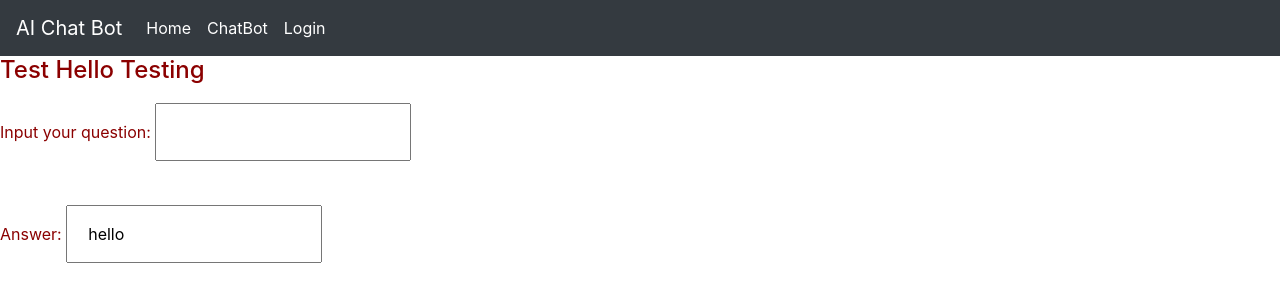
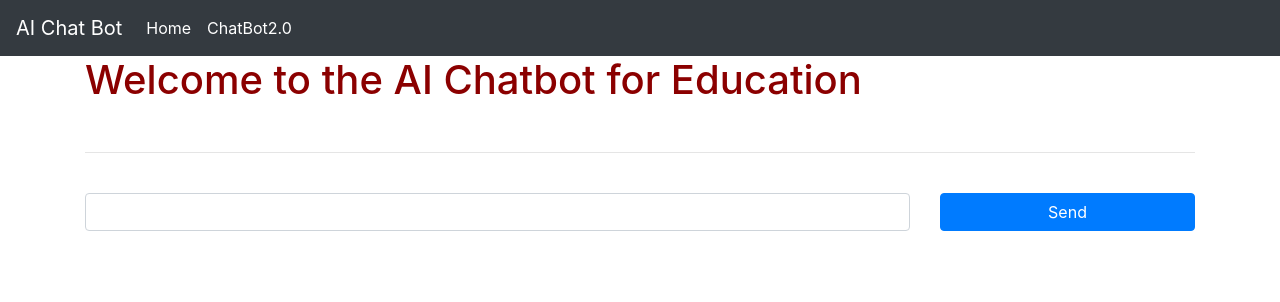
Before and after one commit to dhaval27p/IPRO---Digital-Development, a Flask app: page /chat in a window 1280 px wide. Shown: the top 302 px of the page. Run offline with Flask 2, Linux system fonts and the light colour scheme; some libraries are stand-ins or nearby versions.

Commit message:
Added the chatbot to the website. Fixed the layout as well.

```diff
--- a/chat.py
+++ b/chat.py
@@ -22,14 +22,11 @@ model = NeuralNet(input_size, hidden_size, output_size).to(device)
 model.load_state_dict(model_state)
 model.eval()
 
-# creating chat
+# Implementing Bot Response Function
 
-bot_name = "Kabir"
-print("Let's chat! type 'quit' to exit")
-while True:
-    sentence = input('You: ')
-    if sentence == "quit":
-        break
+
+def bot(msg):
+    sentence = msg
 
     sentence = tokenize(sentence)
     x = bag_of_words(sentence, all_words)
@@ -47,7 +44,8 @@ while True:
     if prob.item() > .75:
         for intent in intents["intents"]:
             if tag == intent["tag"]:
-                print(f'{bot_name}: {random.choice(intent["responses"])}')
-
+                x = random.choice(intent["responses"])
+                return x
     else:
-        print(f'{bot_name}: I do not understand...')
+        default = "I do not understand your question?"
+        return default
--- a/main.py
+++ b/main.py
@@ -1,4 +1,5 @@
-from flask import Flask, render_template, request, redirect, url_for
+from flask import Flask, render_template, request, jsonify
+from chat import bot
 
 app = Flask(__name__)
 
@@ -8,21 +9,15 @@ def home():
     return render_template("home.html")
 
 
-@app.route("/chat", methods=["POST", "GET"])
-def chat():
-    print("yes")
-    return render_template("chat.html")
+@app.route('/chat', methods=["GET", "POST"])
+def chatbot():
+    if request.method == 'POST':
+        the_question = request.form['question']
+        response = bot(the_question)
+        return jsonify({"response": response })
+    else:
+        return render_template('demo.html')
 
-@app.route("/login", methods=["POST", "GET"])
-def login():
-    if request.method == "POST":
-        user = request.form["username"]
-        return redirect(url_for("user", usr=user))
-    else:
-        return render_template("login.html")
 
-@app.route('/hi/<usr>')
-def user(usr):
-    return f"<h1>{usr}</h1>"
 if __name__ == "__main__":
     app.run(debug=True)
--- a/templates/chat.html
+++ /dev/null
@@ -1,27 +0,0 @@
-{% extends "template.html" %}
-{% block title %} AI ChatBot {% endblock %}
-{% block content %}
-<h4> Test Hello Testing </h4>
-
-
-<style>
-input[type=text] {
-  width: 20%;
-  padding: 15px 20px;
-  margin: 10px 0;
-  box-sizing:border-box;
-}
-</style>
-
-</head>
-<body>
-
-<form>
-  <label for="fname">Input your question: </label>
-  <input type="text" id="fname" name="fname"><br></br>
-  <label for="lname">Answer: </label>
-  <input type="text" id="lname" name="lname" value="hello"readonly>
-</form>
-
-
-{% endblock %}
--- /dev/null
+++ b/templates/demo.html
@@ -0,0 +1,50 @@
+{% extends "template.html" %}
+{% block title %} ChatBot {% endblock%}
+{% block content %}
+<div class="container">
+    <h1>Welcome to the AI Chatbot for Education</h1>
+    <br>
+    <hr>
+    <br>
+    <div class="row">
+        <div class="col-lg-9">
+            <input class="form-control" type="text" name="question" id="question">
+        </div>
+        <div class="col-lg-3">
+            <button class="btn btn-primary btn-block" id="submit-button">Send</button>
+        </div>
+    </div>
+    <br>
+    <div class="row">
+        <div class="col">
+            <p id="response"></p>
+        </div>
+    </div>
+</div>
+
+<script src="https://code.jquery.com/jquery-3.6.0.min.js" integrity="sha256-/xUj+3OJU5yExlq6GSYGSHk7tPXikynS7ogEvDej/m4=" crossorigin="anonymous"></script>
+<script src="https://maxcdn.bootstrapcdn.com/bootstrap/3.3.7/js/bootstrap.min.js" integrity="sha384-Tc5IQib027qvyjSMfHjOMaLkfuWVxZxUPnCJA7l2mCWNIpG9mGCD8wGNIcPD7Txa" crossorigin="anonymous"></script>
+
+<script>
+    jQuery(document).ready(function() {
+        $("#submit-button").click(function(e) {
+            e.preventDefault();
+
+            $.ajax({
+                type: "POST",
+                url: "/chat",
+                data: {
+                    question: $("#question").val()
+                },
+                success: function(result) {
+                    $("#response").append("<br>Me: "+$("#question").val()+ "<br> Kabir: "+result.response);
+                    $("#question").val("")
+                },
+                error: function(result) {
+                    alert('error');
+                }
+            });
+        });
+    });
+</script>
+{% endblock %}
--- a/templates/template.html
+++ b/templates/template.html
@@ -18,18 +18,12 @@
                 <a class="nav-link" href="{{ url_for('home') }}">Home <span class="sr-only">(current)</span></a>
             </li>
             <li class="nav-item active">
-                      <a class="nav-link" href="{{ url_for('chat') }}">ChatBot </a>
-                  </li>
-                  <li class="nav-item active">
-                      <a class="nav-link" href="{{ url_for('login') }}">Login </a>
+                <a class="nav-link" href="{{ url_for('chatbot') }}">ChatBot2.0 </a>
             </li>
         </ul>
     </div>
 </nav>
     {% block content %}
     {% endblock %}
-    <script src="https://code.jquery.com/jquery-3.3.1.slim.min.js" integrity="sha384-q8i/X+965DzO0rT7abK41JStQIAqVgRVzpbzo5smXKp4YfRvH+8abtTE1Pi6jizo" crossorigin="anonymous"></script>
-    <script src="https://cdnjs.cloudflare.com/ajax/libs/popper.js/1.14.7/umd/popper.min.js" integrity="sha384-UO2eT0CpHqdSJQ6hJty5KVphtPhzWj9WO1clHTMGa3JDZwrnQq4sF86dIHNDz0W1" crossorigin="anonymous"></script>
-    <script src="https://stackpath.bootstrapcdn.com/bootstrap/4.3.1/js/bootstrap.min.js" integrity="sha384-JjSmVgyd0p3pXB1rRibZUAYoIIy6OrQ6VrjIEaFf/nJGzIxFDsf4x0xIM+B07jRM" crossorigin="anonymous"></script>
 </body>
 </html>
```
Also changed, not shown: templates/home.html (+1 -1 lines), templates/login.html (deleted, +0 -9 lines). Lines whose indentation alone changed are shown as unchanged.
